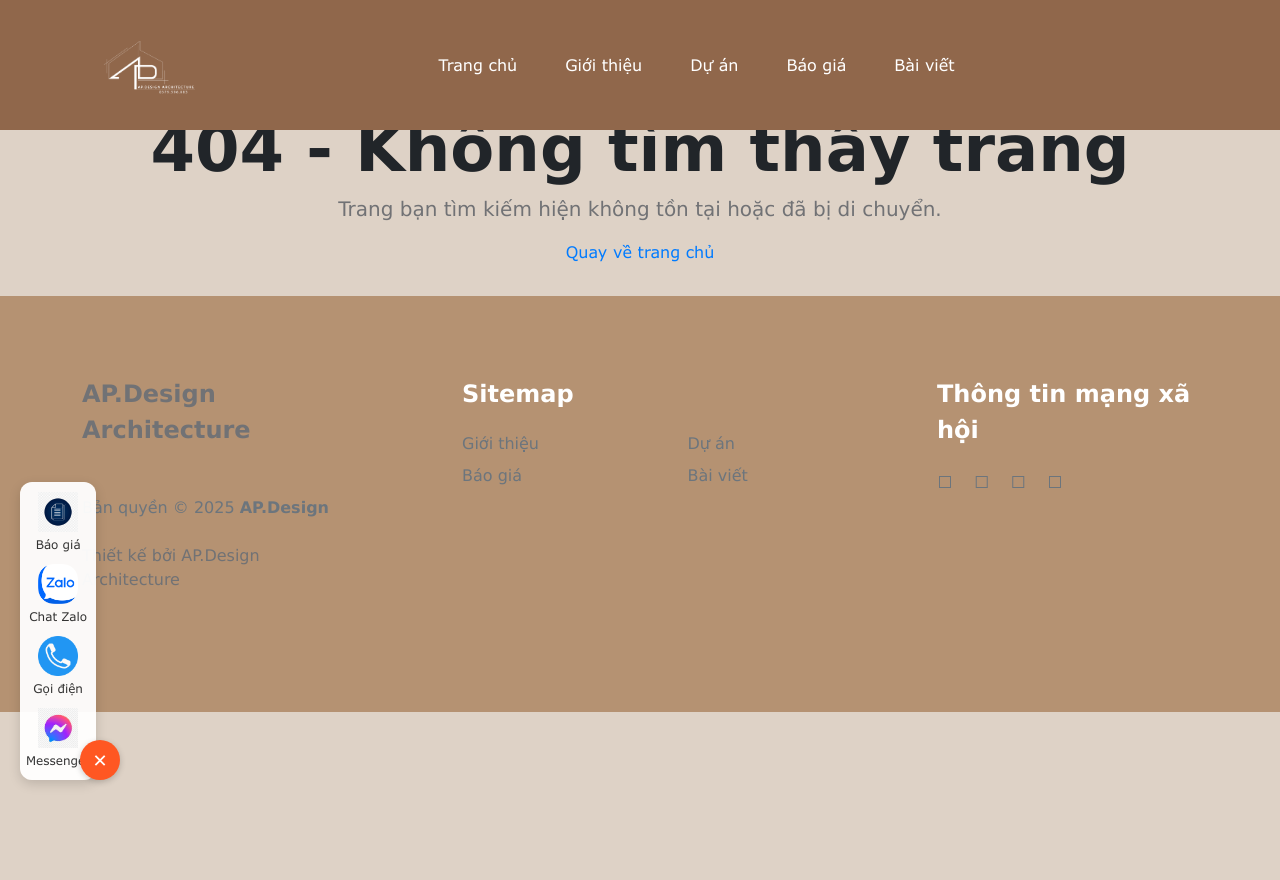
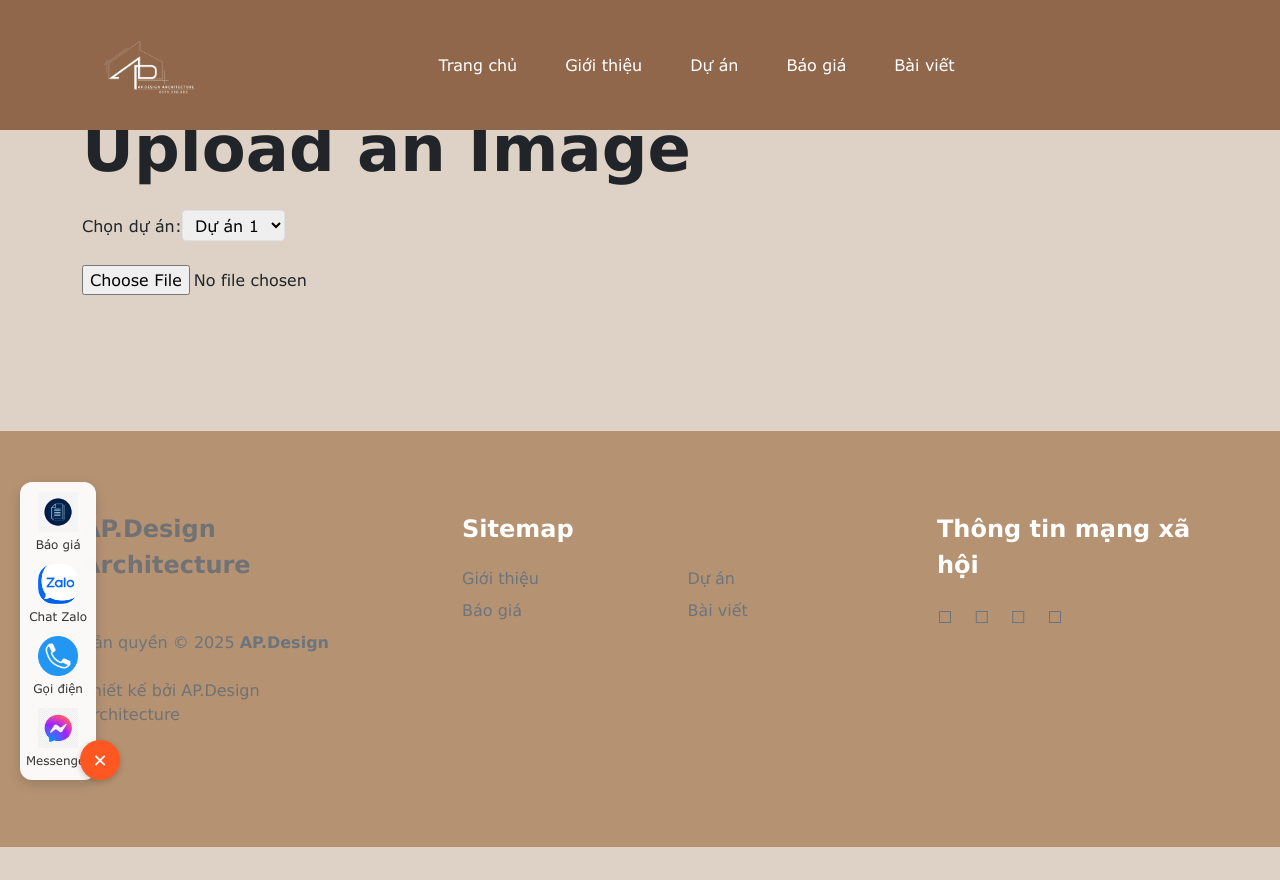
Before and after one commit to hhpr98/kien-truc-vn, a React (Vite) app: page /uploads in a window 1280 px wide. After the commit the page ends 847 px from the top, so only its background shows below. Built offline with nearby package versions, Linux system fonts and the light colour scheme.

Commit message:
add new upload image route

```diff
--- a/src/App.jsx
+++ b/src/App.jsx
@@ -1,13 +1,14 @@
-import { BrowserRouter, Routes, Route } from 'react-router-dom';
-import Home from './pages/Home';
-import About from './pages/About';
-import FloatingPanel from './components/FloatingPanel';
-import Products from './pages/Products';
-import NotFound from './pages/NotFound';
-import ProductDetail from './pages/ProductDetail';
-import Contacts from './pages/Contact';
-import NavBar from './components/NavBar';
-import Blog from './pages/Blog';
+import { BrowserRouter, Routes, Route } from "react-router-dom";
+import Home from "./pages/Home";
+import About from "./pages/About";
+import FloatingPanel from "./components/FloatingPanel";
+import Products from "./pages/Products";
+import NotFound from "./pages/NotFound";
+import ProductDetail from "./pages/ProductDetail";
+import Contacts from "./pages/Contact";
+import NavBar from "./components/NavBar";
+import Blog from "./pages/Blog";
+import ImageUpload from "./pages/ImageUpload";
 
 function App() {
   return (
@@ -22,6 +23,7 @@ function App() {
           <Route path="/gioi-thieu" element={<About />} />
           <Route path="/bao-gia" element={<Contacts />} />
           <Route path="/bai-viet" element={<Blog />} />
+          <Route path="/uploads" element={<ImageUpload />} />
           <Route path="*" element={<NotFound />} />
         </Routes>
       </BrowserRouter>
--- /dev/null
+++ b/src/pages/ImageUpload.jsx
@@ -0,0 +1,80 @@
+import { useState } from "react";
+
+const ImageUpload = () => {
+  const [selectedProject, setSelectedProject] = useState("du-an-1");
+  const [image, setImage] = useState(null);
+  const [preview, setPreview] = useState(null);
+
+  const projects = [
+    { value: "du-an-1", label: "Dự án 1" },
+    { value: "du-an-2", label: "Dự án 2" },
+    { value: "du-an-3", label: "Dự án 3" },
+  ];
+
+  const handleProjectChange = (e) => {
+    setSelectedProject(e.target.value);
+    setImage(null);
+    setPreview(null);
+  };
+
+  const handleImageChange = (e) => {
+    const file = e.target.files[0];
+    setImage(file);
+    if (file) {
+      const reader = new FileReader();
+      reader.onloadend = () => setPreview(reader.result);
+      reader.readAsDataURL(file);
+    } else {
+      setPreview(null);
+    }
+  };
+
+  return (
+    <section className="product-detail section-padding">
+      <div className="container">
+        <div className="flex flex-col items-center justify-center h-screen bg-gray-100">
+          <h1 className="text-2xl font-bold mb-4">Upload an Image</h1>
+          <div className="mb-4">
+            <label className="mr-2 font-semibold">Chọn dự án:</label>
+            <select
+              value={selectedProject}
+              onChange={handleProjectChange}
+              className="border rounded px-2 py-1"
+            >
+              {projects.map((project) => (
+                <option key={project.value} value={project.value}>
+                  {project.label}
+                </option>
+              ))}
+            </select>
+          </div>
+          <input
+            type="file"
+            accept="image/*"
+            onChange={handleImageChange}
+            className="mb-4"
+          />
+          {preview && (
+            <div className="mb-4">
+              <img
+                src={preview}
+                alt="Preview"
+                className="max-w-xs max-h-64 rounded shadow"
+              />
+            </div>
+          )}
+          {image && (
+            <div>
+              <p className="text-green-600 font-semibold">
+                Đã chọn ảnh cho{" "}
+                {projects.find((p) => p.value === selectedProject).label}
+              </p>
+            </div>
+          )}
+        </div>
+      </div>
+    </section>
+  );
+};
+
+export default ImageUpload;
```
